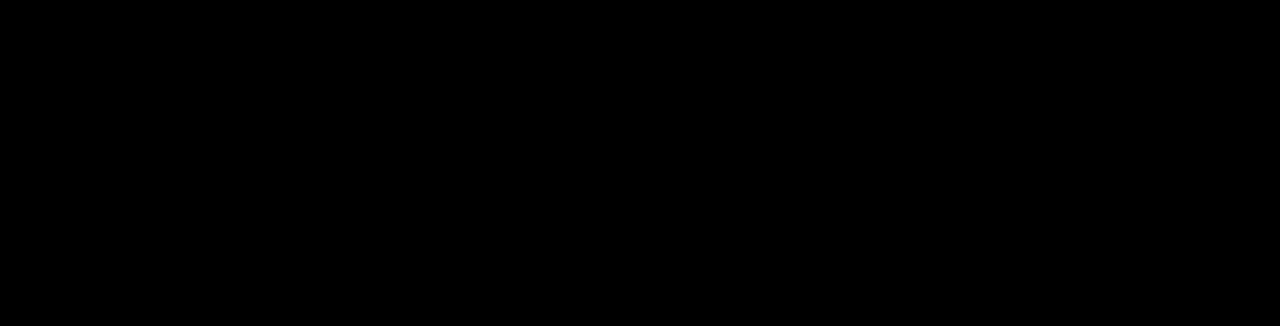
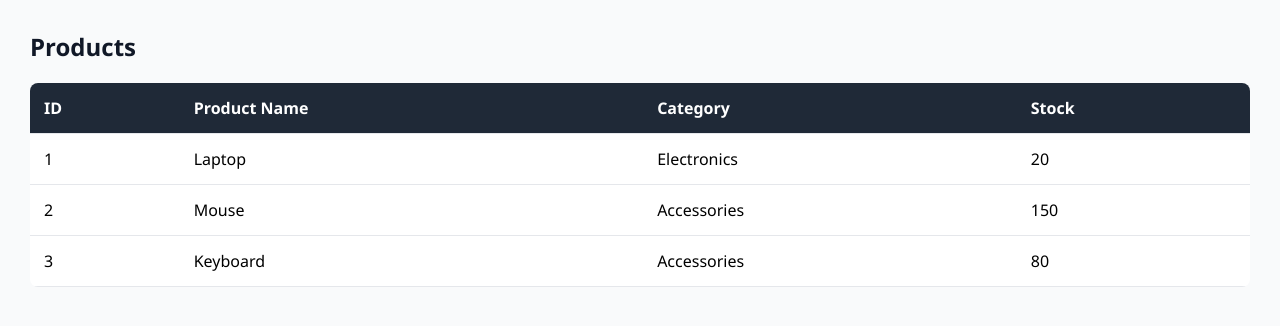
Before and after one commit to lokeshmaturu/mern_stack, a React (Vite) app in the folder formhandling/: page /products in a window 1280 px wide. Before the commit this address had no page. Shown: the top 326 px of the page. Built offline with nearby package versions, Linux system fonts and the light colour scheme.

Commit message:
second commit

```diff
--- a/formhandling/src/App.jsx
+++ b/formhandling/src/App.jsx
@@ -1,6 +1,8 @@
 import { BrowserRouter, Routes, Route } from "react-router-dom";
 import Home from "./components/Home.jsx";
 import Dashboard from "./components/DashBoard.jsx";
+import Products from "./components/Products.jsx";
+import Suppliers from "./components/Suppliers.jsx";
 
 function App() {
   return (
@@ -8,6 +10,8 @@
       <Routes>
         <Route path="/" element={<Home />} />
         <Route path="/dashboard" element={<Dashboard />} />
+        <Route path="/products" element={<Products />} />
+        <Route path="/suppliers" element={<Suppliers />} />
       </Routes>
     </BrowserRouter>
   );
--- /dev/null
+++ b/formhandling/src/components/Products.jsx
@@ -0,0 +1,39 @@
+import "../styles/common.css";
+
+function Products() {
+  const products = [
+    { id: 1, name: "Laptop", category: "Electronics", quantity: 20 },
+    { id: 2, name: "Mouse", category: "Accessories", quantity: 150 },
+    { id: 3, name: "Keyboard", category: "Accessories", quantity: 80 }
+  ];
+
+  return (
+    <div className="page">
+      <h2>Products</h2>
+
+      <table className="table">
+        <thead>
+          <tr>
+            <th>ID</th>
+            <th>Product Name</th>
+            <th>Category</th>
+            <th>Stock</th>
+          </tr>
+        </thead>
+
+        <tbody>
+          {products.map((p) => (
+            <tr key={p.id}>
+              <td>{p.id}</td>
+              <td>{p.name}</td>
+              <td>{p.category}</td>
+              <td>{p.quantity}</td>
+            </tr>
+          ))}
+        </tbody>
+      </table>
+    </div>
+  );
+}
+
+export default Products;
--- a/formhandling/src/components/Slidebar.jsx
+++ b/formhandling/src/components/Slidebar.jsx
@@ -14,6 +14,8 @@
         <li>Orders</li>
         <li>Reports</li>
         <li onClick={() => navigate("/")}>Logout</li>
+        <li onClick={() => navigate("/products")}>Products</li>
+        <li onClick={() => navigate("/suppliers")}>Suppliers</li>
       </ul>
     </div>
   );
--- /dev/null
+++ b/formhandling/src/components/Suppliers.jsx
@@ -0,0 +1,37 @@
+import "../styles/common.css";
+
+function Suppliers() {
+  const suppliers = [
+    { id: 1, name: "ABC Traders", contact: "9876543210" },
+    { id: 2, name: "Global Supplies", contact: "9123456780" },
+    { id: 3, name: "Tech Distributors", contact: "9988776655" }
+  ];
+
+  return (
+    <div className="page">
+      <h2>Suppliers</h2>
+
+      <table className="table">
+        <thead>
+          <tr>
+            <th>ID</th>
+            <th>Supplier Name</th>
+            <th>Contact</th>
+          </tr>
+        </thead>
+
+        <tbody>
+          {suppliers.map((s) => (
+            <tr key={s.id}>
+              <td>{s.id}</td>
+              <td>{s.name}</td>
+              <td>{s.contact}</td>
+            </tr>
+          ))}
+        </tbody>
+      </table>
+    </div>
+  );
+}
+
+export default Suppliers;
--- /dev/null
+++ b/formhandling/src/styles/common.css
@@ -0,0 +1,36 @@
+.page {
+  padding: 30px;
+  background: #f9fafb;
+  min-height: 100vh;
+  font-family: "Segoe UI", sans-serif;
+}
+
+.page h2 {
+  margin-bottom: 20px;
+  color: #111827;
+}
+
+/* Table */
+.table {
+  width: 100%;
+  border-collapse: collapse;
+  background: white;
+  border-radius: 8px;
+  overflow: hidden;
+}
+
+.table th,
+.table td {
+  padding: 14px;
+  text-align: left;
+  border-bottom: 1px solid #e5e7eb;
+}
+
+.table th {
+  background: #1f2937;
+  color: white;
+}
+
+.table tr:hover {
+  background: #f3f4f6;
+}
```
